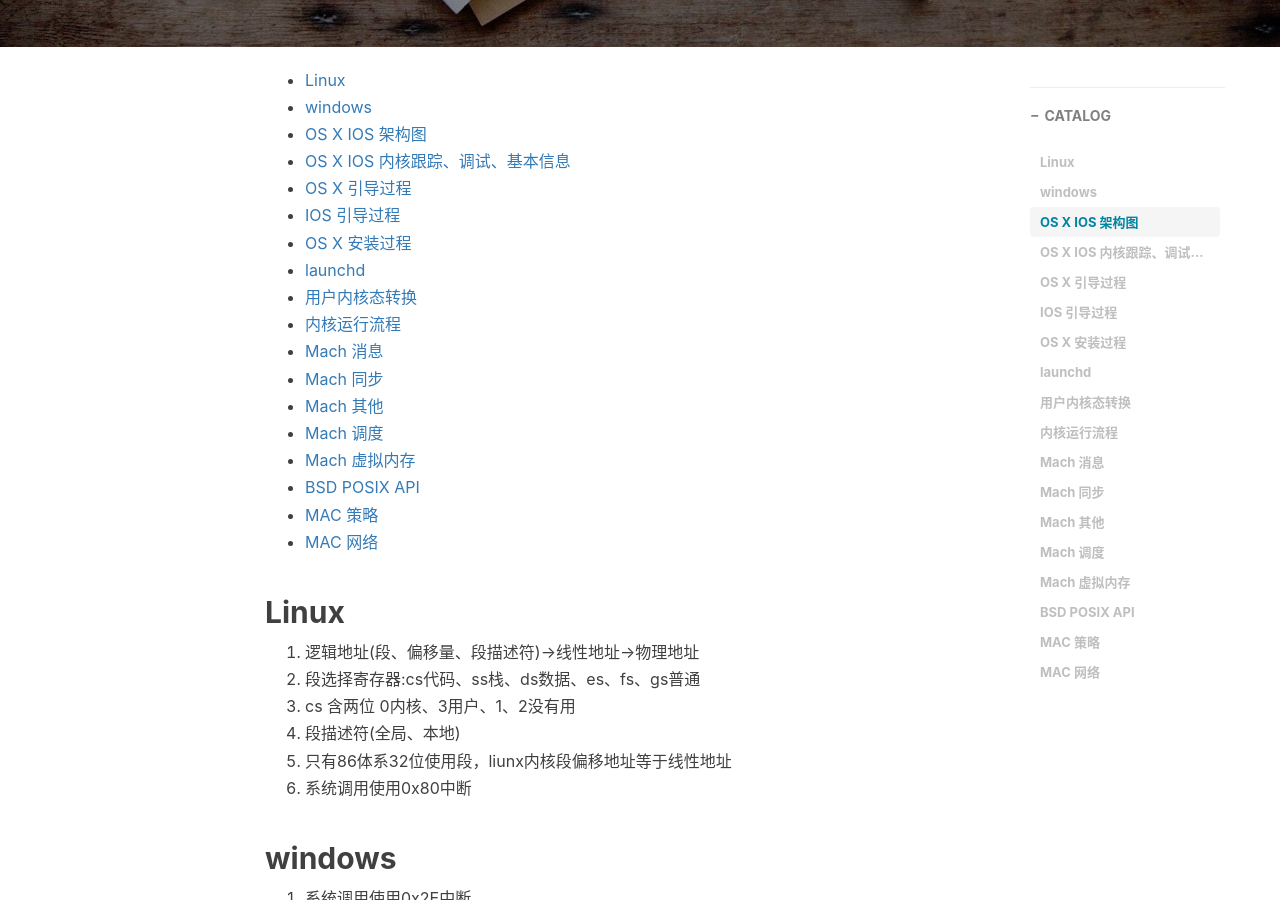
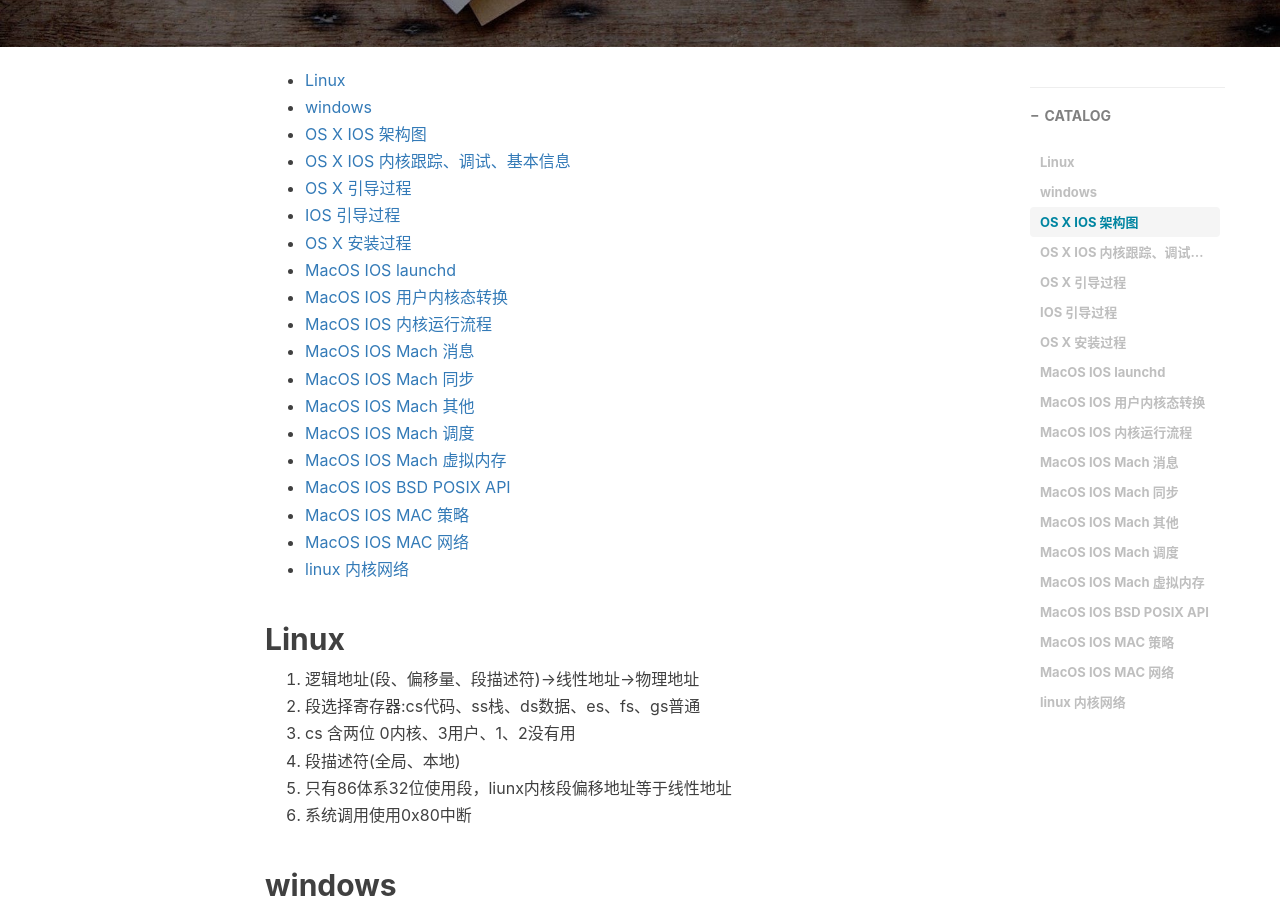
Before and after one commit to nomadli/nomadli.github.io, a Jekyll site: the page built from _posts/2016-04-18-kernel.md, in a window 1280 px wide and 900 px high, scrolled down 476 px. Built offline with Jekyll 4.4.1, drawn with Linux system fonts in a browser that asks for light colours; nearby versions of some CDN libraries; comment, search, counter and statistics services are not loaded; some of the changed text lies outside the part shown.

Commit message:
add function version

```diff
--- a/_posts/2016-04-18-kernel.md
+++ b/_posts/2016-04-18-kernel.md
@@ -84,7 +84,7 @@ rc = kevent(kq, NULL, 0, &ke, 1, NULL)</code><br>
 04. bless 修改引导盘从InstallESD.dmg引导
 05. 重启后执行OSInstaller加载minstallconfig.xml安装配置、安装系统
 
-## launchd
+## MacOS IOS launchd
 01. 第一个用户态进程,所有用户态进程的根
 02. 内核加载BSD子系统的主内核线程创建一个新线程(pid=1)执行bsdinit_task->load_init_program(硬编码/sbin/launchd)->execve
 03. 用户登 pid=1 launchd fork新的launchd
@@ -94,7 +94,7 @@ rc = kevent(kq, NULL, 0, &ke, 1, NULL)</code><br>
 07. ios 由lockdownd启动afc文件传输服务
 08. Finder or SpringBoard(UI事件都是由SB投递的)
 
-## 用户内核态转换
+## MacOS IOS 用户内核态转换
 01. Intel定义了255个中断向量,0-19是异常20-31被保留,后面是中断。转换支持模拟中断,sysenter、syscall、sysexit更高效
 02. ARM内核态转换只支持模拟中断
 03. POSIX 验证传入的快照cpu架构匹配->current_task获取当前进程数据结构->调用号为0非直接调用修改参数->参数大于6要压栈->系统调用->罕见会重新执行->返回值设置寄存器->返回用户态
@@ -102,7 +102,7 @@ rc = kevent(kq, NULL, 0, &ke, 1, NULL)</code><br>
 05. 机器相关调用 machdep_call_talbe arm中是讲R12设置为80000000 然后R3设置调用编号
 06. 诊断调用 基本已经废弃
 
-## 内核运行流程
+## MacOS IOS 内核运行流程
 01. vstart根据boot_args_start是否为空判断自己是主cpu还是从cpu 调用02-06步骤
 02. 如果启用DBG宏 vstart调用pal_serial_init 初始化串口
 03. 启用NX/XD cpu防止指令指针指向堆栈或标注为数据的页面,防代码注入
@@ -132,7 +132,7 @@ rc = kevent(kq, NULL, 0, &ke, 1, NULL)</code><br>
 27. mac_policy_initmach 启动强制访问控制
 28. 初始化BSD系统bsd_init 最终启动launchd
 
-## Mach 消息
+## MacOS IOS Mach 消息
 01. 进程、线程、虚拟内存都是对象，对象与对象之间通过消息通信
 02. struct mach_msg_base_t{mach_msg_header_t,mach_msg_body_t}
 03. struct mach_msg_header_t{mach_msg_bits_t标志位,mach_msg_size_t字节大小,mach_prot_t接收端口,mach_port_t发送端口,mach_msg_size_t保留字段,mach_msg_id_t唯一id}
@@ -143,7 +143,7 @@ rc = kevent(kq, NULL, 0, &ke, 1, NULL)</code><br>
 08. 端口和权限可以在进程间传递,约定应答消息比对应请求编号大100
 09. Mach的IDL接口定义文件(MIG接口生成器)后缀.defs通过mig命令生成代码.
 
-## Mach 同步
+## MacOS IOS Mach 同步
 01. 同步只是内核中的普通变量但硬件必须对其进行原子操作
 02. 大部分同步对象属于struct lck_grp_t对象(锁组即列表)
 03. 互斥锁lck_mtx_t(mutex) 硬件无关
@@ -152,16 +152,16 @@ rc = kevent(kq, NULL, 0, &ke, 1, NULL)</code><br>
 06. 信号量Semaphore 是值可以超过1的互斥锁,可以与信号量互转 可以在用户态使用
 07. 锁集(互斥锁数组)
 
-## Mach 其他
+## MacOS IOS Mach 其他
 01. 主机、时钟、cpu、cpu集对象
 
-## Mach 调度
+## MacOS IOS Mach 调度
 01. 线程 最小的执行单元 struct thread非常巨大的结构,一般通过一个模板复制出来。结构中没有资源句柄.uthread成员是BSD线程的指针.
 02. 任务(进程)struct task 是线程、虚拟内存、设备、资源的容器.资源被抽象为端口.
 03. 账本是任务的配额、限制数据.如内存限制、cpu限制
 04. current_task,current_thread,thread_switch,thread_block,thread_policy_set
 
-## Mach 虚拟内存
+## MacOS IOS Mach 虚拟内存
 01. vm_map->vm_map_entry->vm_object(vm_map sub)->vm_page
 02. 物理内存抽象pmap 将硬件分页表、翻译查找表等硬件相关的细节隐藏,pmap可以嵌套
 03. kernel_map是内核的vm_map实例
@@ -169,7 +169,7 @@ rc = kevent(kq, NULL, 0, &ke, 1, NULL)</code><br>
 05. Zone内核态使用 快速频繁分配释放固定大小的内存
 06. 分页器并不执行内存管理逻辑,仅仅执行页面交换(交换是加密、解密、清零、报警等)
 
-## BSD POSIX API
+## MacOS IOS BSD POSIX API
 01. 进程包装MACH任务,添加了文件描述符、信号处理程序、进程父子兄弟子进程关系、DTrace支持、代码签名、工作队列等. struct proc
 02. 进程链表 struct proclist,allproc、zombproc(僵尸进程),proc_iterate遍历allproc,pgrp_iterate遍历僵尸进程
 03. 进程组 struct pgrp
@@ -178,13 +178,13 @@ rc = kevent(kq, NULL, 0, &ke, 1, NULL)</code><br>
 06. sysctl struct sysctl_oid、SYSCTL_NODE、SYSCTL_DECL、SYSCTL_INT、SYSCTL_PROC
 07. kqueue替代poll、select模型,kqueue、kevent(64)
 
-## MAC 策略
+## MacOS IOS MAC 策略
 01. struct mac_policy_conf MAC_POLICY_SET自动注册策略模块
 02. mpc_ops字段指向struct mac_policy_ops 包含300多个函数
 03. sandbox.kext 沙盒扩展使用类SCHEME语音定义许可
 04. AppleMobileFileIntegrity.kext 签名检查扩展
 
-## MAC 网络
+## MacOS IOS MAC 网络
 01. 完全照搬了POSIX的套接字。实现了物理、数据链路、网络、传输、会话
 02. 会话层套接字需要三个参数:地址/协议族,套接字类型,协议
 03. 地址/协议族 Address Family/Protocol Family PF_INET/AF_INET...
@@ -200,4 +200,8 @@ rc = kevent(kq, NULL, 0, &ke, 1, NULL)</code><br>
 13. 网络层IPv4,IPv6,AppleTalk. proto_register_input动态注册新协议,初始化struct proto_input_entry.
 14. 数据链路 struct ifnet. 包括 en、ppp、fw、lo、utun、vlan等接口。lo回环接口必须有，vlan虚拟局域网，utun隧道不是真正的接口定义了一些桩将数据转到用户态进程处理实现类似VPN socket代理等。
 
+
+## linux 内核网络
+- NAPI 可以在中断与轮循两种模式切换的内核网络驱动API
+
 [1]: /img/osx_ios_kernel.png
```
Also changed, not shown: _posts/2016-04-08-c++.md (+2 -0 lines).
